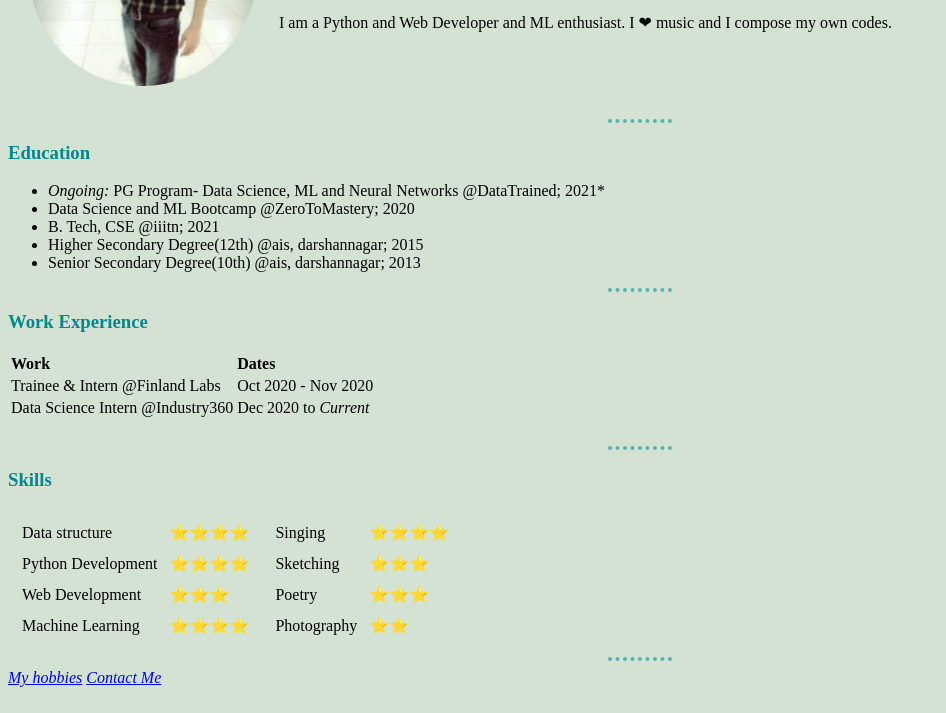
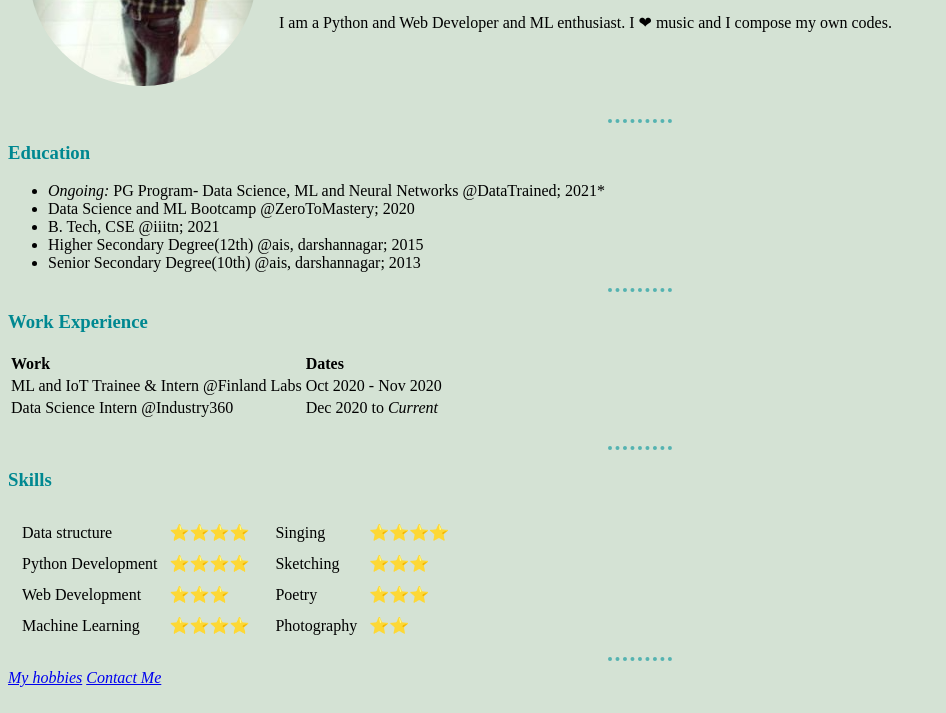
Before and after one commit to skdhitman/Personal-Site, a plain HTML site: page index.html in a window 1280 px wide. Shown: the part 171-884 px from the top of the page, without its empty margins (0-946 px from the left). Drawn offline with Linux system fonts and the light colour scheme.

Commit message:
Update Work Experience in index.html 2.0

```diff
--- a/index.html
+++ b/index.html
@@ -37,7 +37,7 @@
       <th align="left">Dates</th>
     </tr>
     <tr>
-      <td>Trainee & Intern @Finland Labs</td>
+      <td>ML and IoT Trainee & Intern @Finland Labs</td>
       <td>Oct 2020 - Nov 2020</td>
     </tr>
     <tr>
```
